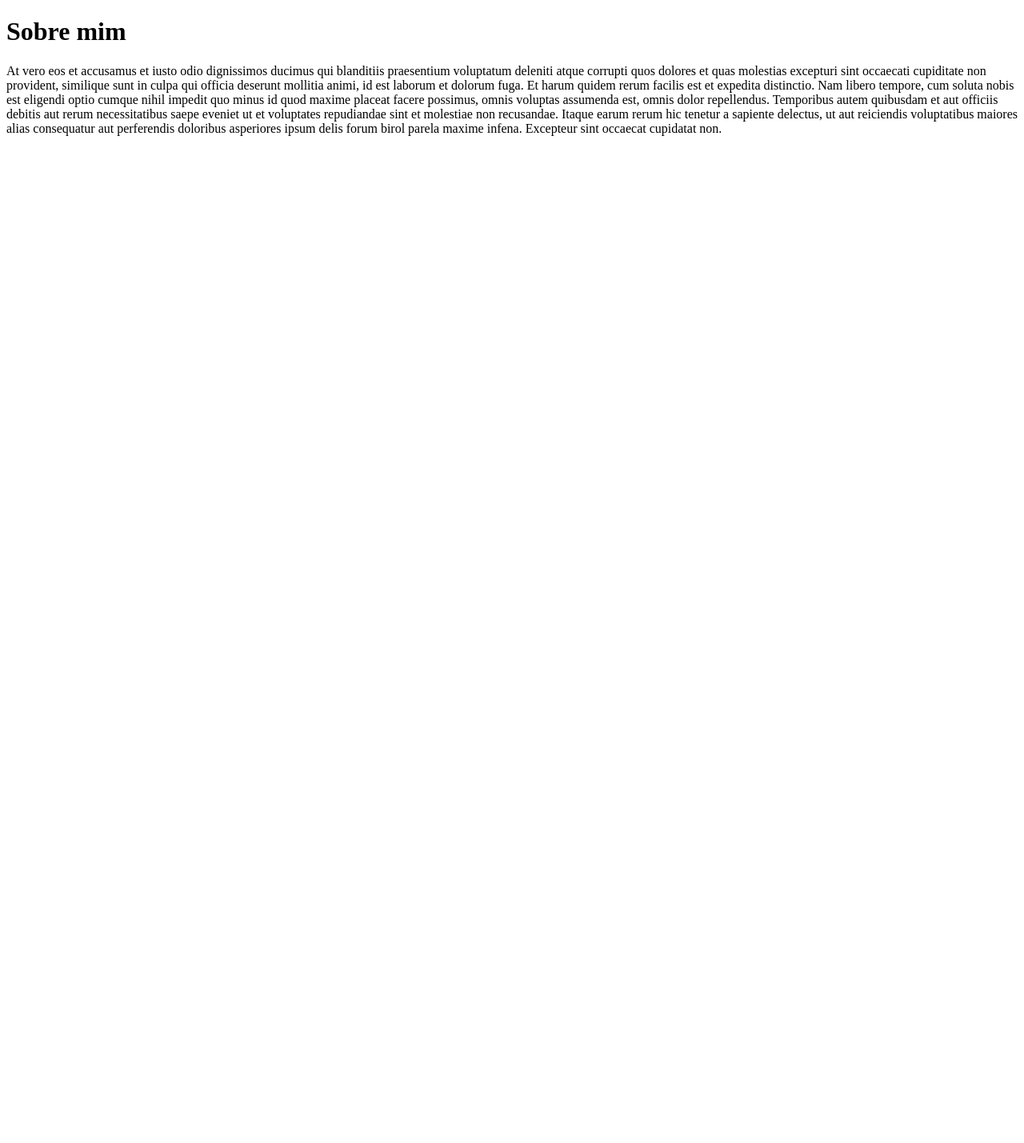
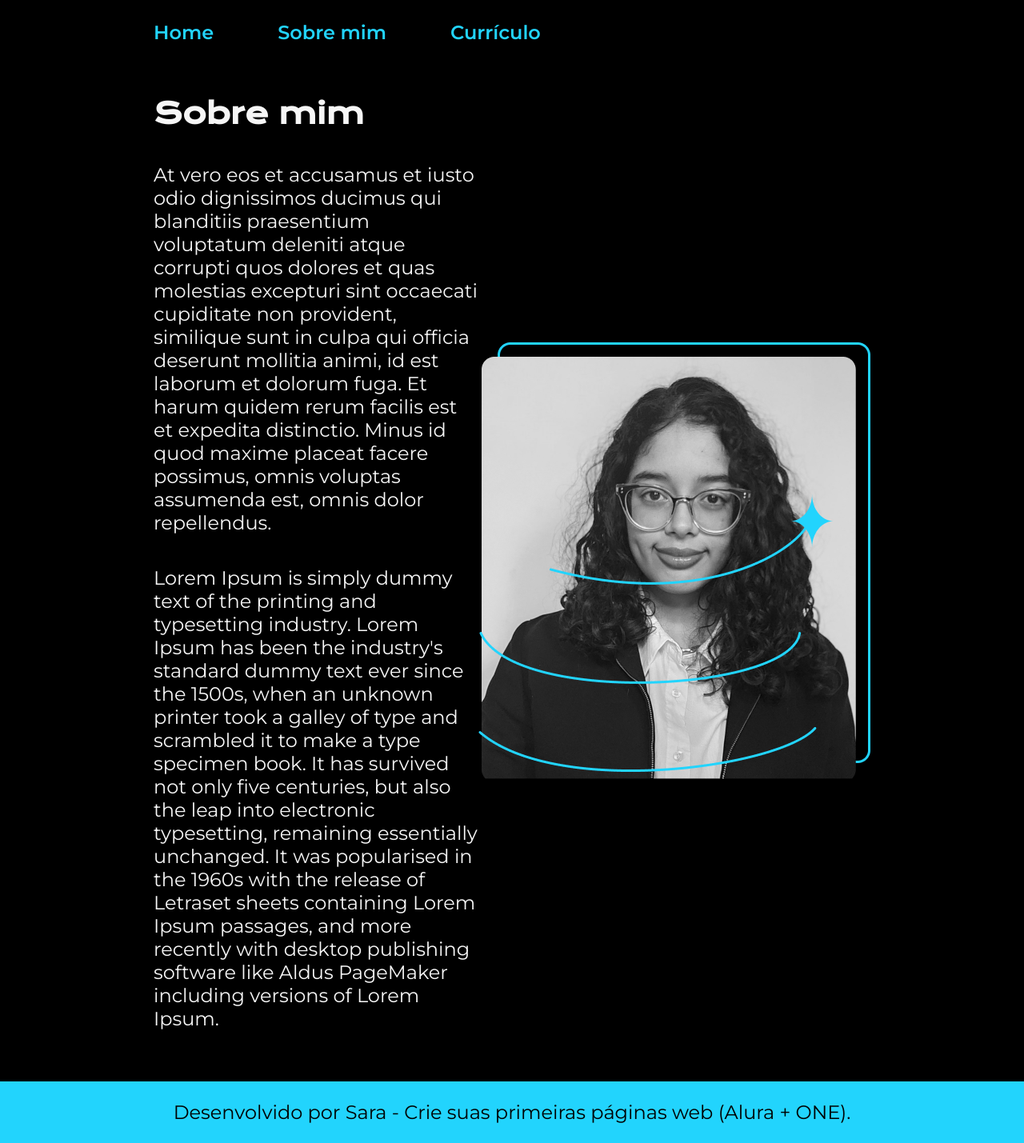
Before and after one commit to saram0rais/portfolio-alura, a plain HTML site: page about.html in a window 1280 px wide. Shown: the whole page at 80% size. Before the commit the page ends 800 px from the top, so only its background shows below. Drawn offline with nearby package versions, Linux system fonts and the light colour scheme.

Commit message:
Nova página HTML

```diff
--- a/about.html
+++ b/about.html
@@ -4,11 +4,28 @@
     <meta charset="UTF-8">
     <meta name="viewport" content="width=device-width, initial-scale=1.0">
     <title>Sobre mim</title>
+    <link rel="stylesheet" href="/styles/style.css">
 </head>
 <body>
-    <h1>Sobre mim</h1>
-    <p>At vero eos et accusamus et iusto odio dignissimos ducimus qui blanditiis praesentium voluptatum deleniti atque corrupti quos dolores et quas molestias excepturi sint occaecati cupiditate non provident, similique sunt in culpa qui officia deserunt mollitia animi, id est laborum et dolorum fuga.
-        Et harum quidem rerum facilis est et expedita distinctio. Nam libero tempore, cum soluta nobis est eligendi optio cumque nihil impedit quo minus id quod maxime placeat facere possimus, omnis voluptas assumenda est, omnis dolor repellendus. Temporibus autem quibusdam et aut officiis debitis aut rerum necessitatibus saepe eveniet ut et voluptates repudiandae sint et molestiae non recusandae. Itaque earum rerum hic tenetur a sapiente delectus, ut aut reiciendis voluptatibus maiores alias consequatur aut perferendis doloribus asperiores ipsum delis forum birol parela maxime infena. Excepteur sint occaecat cupidatat non.
-    </p>
+    <header class="cabecalho">
+        <nav class="cabecalho__menu">
+            <a class="cabecalho__menu__link" href="index.html">Home</a>
+            <a class="cabecalho__menu__link" href="about.html">Sobre mim</a>
+            <a class="cabecalho__menu__link" href="curriculo.html">Currículo</a>
+        </nav>
+    </header>
+    <main class="apresentacao">
+        <section class="apresentacao__conteudo">
+            <h1 class="apresentacao__conteudo__titulo">Sobre mim</h1>
+            <p class="apresentacao__conteudo__texto">At vero eos et accusamus et iusto odio dignissimos ducimus qui blanditiis praesentium voluptatum deleniti atque corrupti quos dolores et quas molestias excepturi sint occaecati cupiditate non provident, similique sunt in culpa qui officia deserunt mollitia animi, id est laborum et dolorum fuga.
+                Et harum quidem rerum facilis est et expedita distinctio. Minus id quod maxime placeat facere possimus, omnis voluptas assumenda est, omnis dolor repellendus.
+            </p>
+            <p class="apresentacao__conteudo__texto">Lorem Ipsum is simply dummy text of the printing and typesetting industry. Lorem Ipsum has been the industry's standard dummy text ever since the 1500s, when an unknown printer took a galley of type and scrambled it to make a type specimen book. It has survived not only five centuries, but also the leap into electronic typesetting, remaining essentially unchanged. It was popularised in the 1960s with the release of Letraset sheets containing Lorem Ipsum passages, and more recently with desktop publishing software like Aldus PageMaker including versions of Lorem Ipsum.</p>
+        </section>
+        <img src="assets/image.png" alt="Foto da Sara Morais.">
+    </main>
+    <footer class="rodape">
+        <p>Desenvolvido por Sara - Crie suas primeiras páginas web (Alura + ONE).</p>
+    </footer>
 </body>
 </html>
--- a/styles/style.css
+++ b/styles/style.css
@@ -1,6 +1,16 @@
 @import url('https://fonts.googleapis.com/css2?family=Krona+One&display=swap');
 @import url('https://fonts.googleapis.com/css2?family=Krona+One&family=Montserrat:ital,wght@0,100..900;1,100..900&display=swap');
 @import url('https://fonts.googleapis.com/css2?family=Montserrat:ital,wght@0,600;1,600&display=swap');
+
+:root {
+  --cor-primaria: #000000;
+  --cor-secundaria: #f6f6f6;
+  --cor-terciaria: #22d4fd;
+  --cor-hover: #272727;
+
+  --fonte-primaria: "Krona One", serif;
+  --fonte-secundaria: "Montserrat", serif;
+}
 
 * {
   margin: 0;
@@ -8,9 +18,9 @@
 }
 
 body {
-    /* height: 100vh; */
+    /* /height: 100vh;  */
     box-sizing: border-box;
-    background-color: #000000;
+    background-color: var(--cor-primaria);
     color: #F6F6F6;
 }
 
@@ -24,10 +34,10 @@ body {
 }
 
 .cabecalho__menu__link {
-  font-family: "Montserrat", serif;
+  font-family: var(--fonte-secundaria);
   font-size: 24px;
   font-weight: 600;
-  color: #22D4FD;
+  color: var(--cor-terciaria);
   text-decoration: none;
 }
 
@@ -47,17 +57,24 @@ body {
 
 .apresentacao__conteudo__titulo {
   font-size: 36px;
-  font-family: "Krona One", serif;
+  font-family: var(--fonte-primaria);
 }
 
 .titulo-destaque {
-  color: #22D4FD;
+  color: var(--cor-terciaria);
 }
 
 .apresentacao__conteudo__texto {
   font-size: 24px;
-  font-family: "Montserrat", serif;
+  font-family: var(--fonte-secundaria);
 }
+
+
+.apresentacao__conteudo__texto a{
+  text-decoration: none;
+  color: var(--cor-terciaria);
+}
+
 
 .apresentacao__links {
   display: flex;
@@ -68,7 +85,7 @@ body {
 }
 
 .apresentacao__links__subtitulo {
-  font-family: "Krona One", serif;
+  font-family: var(--fonte-primaria);
   font-weight: 400;
   font-size: 24px;
 }
@@ -77,7 +94,7 @@ body {
   display: flex;
   justify-content: center;
   gap: 16px;
-  border: 2px solid #22D4FD;
+  border: 2px solid var(--cor-terciaria);
   width: 378px;
   text-align: center;
   border-radius: 8px;
@@ -85,20 +102,20 @@ body {
   font-weight: 600;
   padding: 21.5px 0;
   text-decoration: none;
-  color: #F6F6F6;
-  font-family: "Montserrat", serif;
+  color: var(--cor-secundaria);
+  font-family: var(--fonte-secundaria);
 }
 
 .apresentacao__links__link:hover{
-  background-color: #272727;
-  color: #22D4FD;
+  background-color: var(--cor-hover);
+  color: var(--cor-terciaria);
 }
 
 .rodape {
   padding: 24px;
-  color:#000000;
-  background-color: #22D4FD;
+  color: var(--cor-primaria);
+  background-color: var(--cor-terciaria);
   text-align: center;
-  font-family: "Montserrat", serif;
+  font-family: var(--fonte-secundaria);
   font-size: 24px;
 }
```
Also changed, not shown: curriculo.html (added, +38 -0 lines), index.html (+1 -1 lines).
